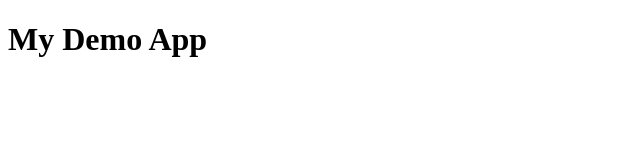
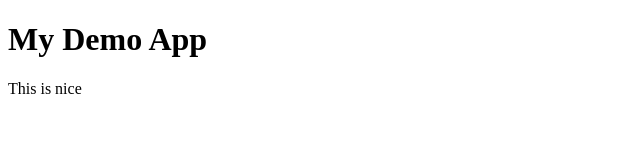
Before and after one commit to yudfgh/code-pipeline-test, a plain HTML site: page index.html in a window 1280 px wide. Shown: the full height of the page, 0-640 px from the left. Drawn offline with Linux system fonts and the light colour scheme.

Commit message:
Update index.html

```diff
--- a/index.html
+++ b/index.html
@@ -1,2 +1,3 @@
 <!DOCTYPE html>
- <h1>My Demo App</h1>
+<h1>My Demo App</h1>
+<p>This is nice</p>
```
